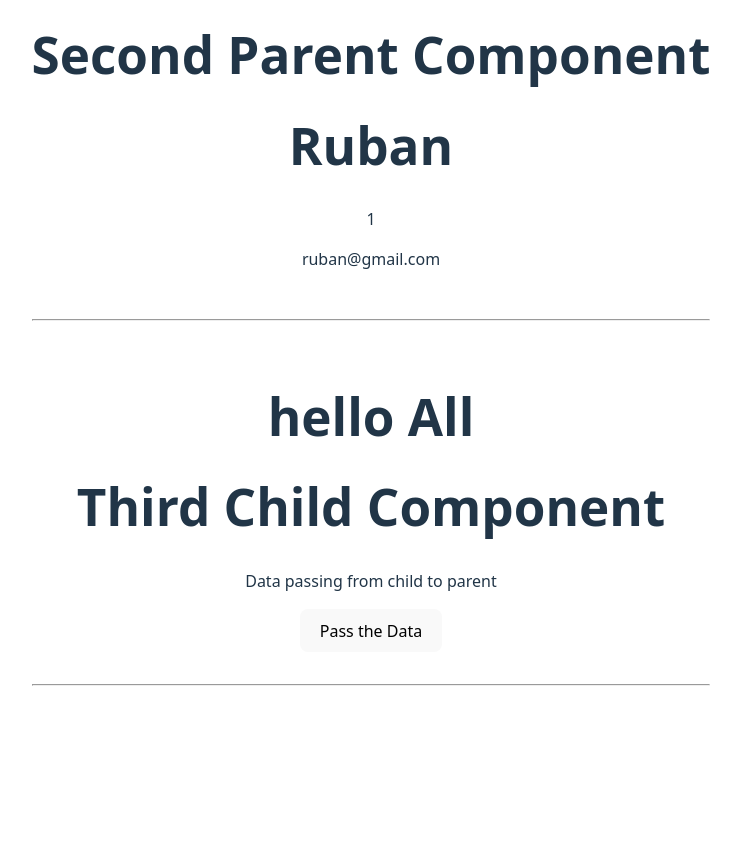
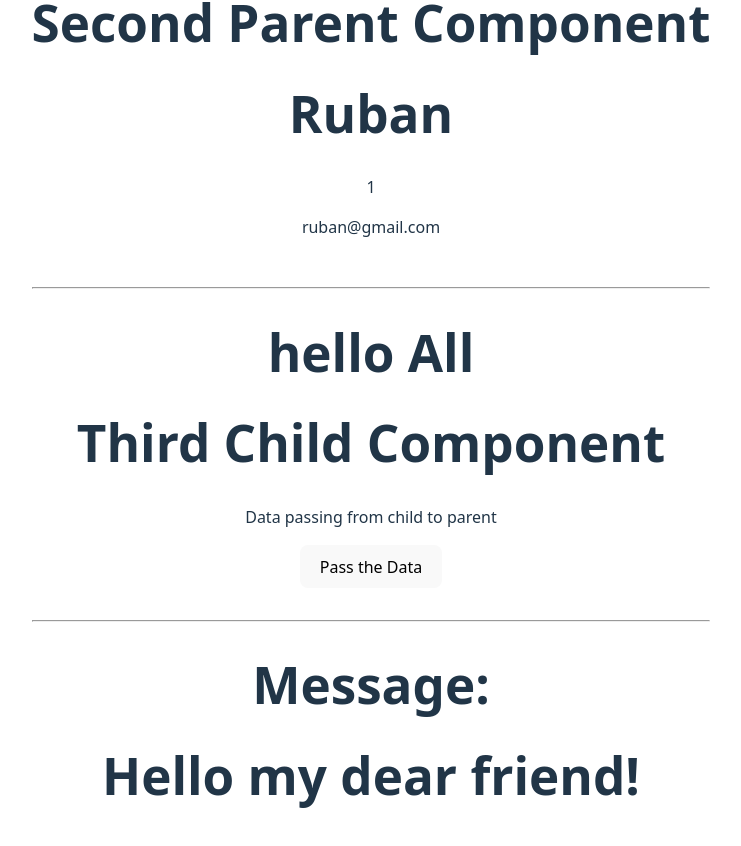
Before and after one commit to Ruban-07/React-Fundamentals, a React (Vite) app: page / in a window 1280 px wide. Shown: the part 631-1477 px from the top of the page, without its empty margins (269-1010 px from the left). Before the commit the page ends 1381 px from the top, so only its background shows below. Built offline with nearby package versions, Linux system fonts and the light colour scheme.

Commit message:
React Fundamental 4

```diff
--- a/src/App.tsx
+++ b/src/App.tsx
@@ -4,6 +4,7 @@ import FirstParentComponent from "./pages/example_1/FirstParentComponent";
 import ThirdParentComponent from "./pages/example_3/ThirdParentComponent";
 import SecondParentComponent from "./pages/example_2/SecondParentComponent";
 import CounterApp from "./pages/counter_app/CounterApp";
+import FourthParentComponent from "./pages/example_4/FourthParentComponent";
 
 const App: React.FC = () => {
   return (
@@ -15,15 +16,13 @@ const App: React.FC = () => {
       <FirstParentComponent />
       <br />
       <hr />
-      <br />
       <SecondParentComponent />
       <br />
       <hr />
-      <br />
       <ThirdParentComponent />
       <br />
       <hr />
-      <br />
+      <FourthParentComponent />
     </>
   );
 };
--- a/src/pages/counter_app/CounterApp.tsx
+++ b/src/pages/counter_app/CounterApp.tsx
@@ -2,7 +2,7 @@ import type React from "react";
 import { useState } from "react";
 
 const CounterApp: React.FC = () => {
-    const [count, setCount] = useState(0);
+    const [count, setCount] = useState<number>(0);
 
     const increaseCount: () => void = () => {
         setCount((previousValue) => previousValue + 1);
--- /dev/null
+++ b/src/pages/example_4/FourthChildComponent.tsx
@@ -0,0 +1,13 @@
+import React from "react";
+
+type Props = {
+    message: string,
+}
+
+const FourthChildComponent: React.FC<Props> = ({ message }) => {
+    return <div>
+        <h1>{message}</h1>
+    </div>;
+};
+
+export default FourthChildComponent;
--- /dev/null
+++ b/src/pages/example_4/FourthParentComponent.tsx
@@ -0,0 +1,13 @@
+import React, { useState } from "react";
+import FourthChildComponent from "./FourthChildComponent";
+
+const FourthParentComponent: React.FC = () => {
+    // setMessage not used, so that I removed it here
+    const [message] = useState<string>("Hello my dear friend!");
+    return <div>
+        <h1>Message:</h1>
+        <FourthChildComponent message={message} />
+    </div>;
+};
+
+export default FourthParentComponent;
```
Also changed, not shown: 1 other file (tests, documents, lock files or other folders).
